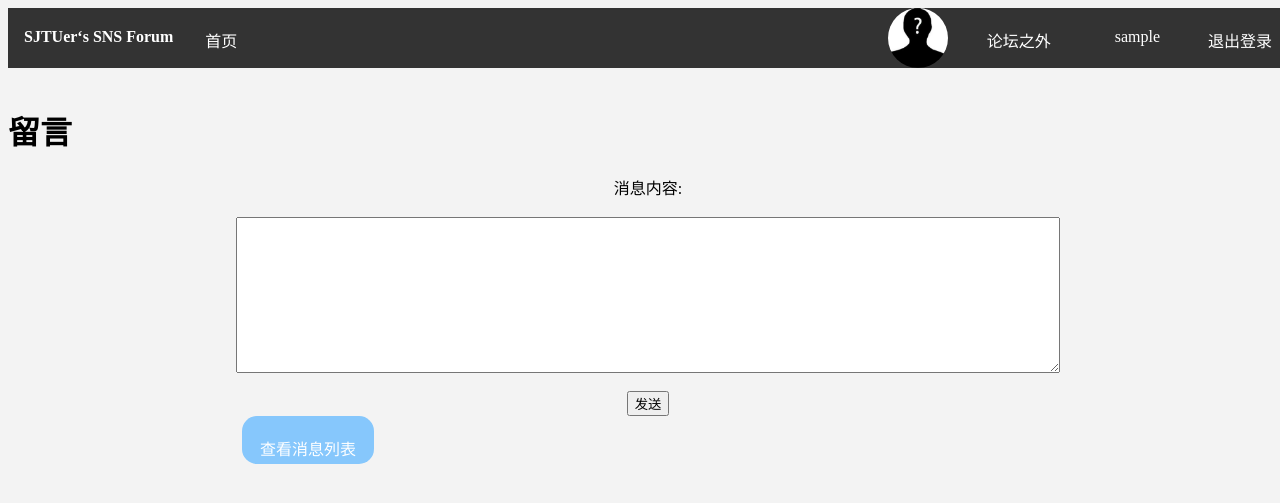
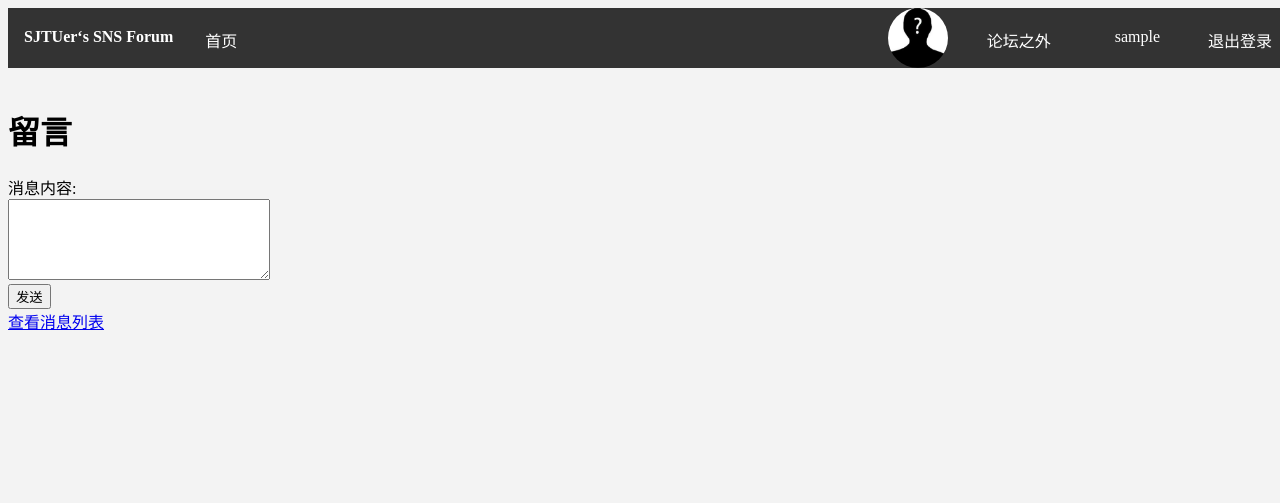
Before and after one commit to huoyanhuoyou/SNS_Forum, a Django app: a page that uses notif/templates/send_message.html in a window 1280 px wide. Shown: the top 503 px of the page. Run offline with Django 4.2, Linux system fonts and the light colour scheme; the visitor is signed in with stand-in values (Sample User, id 1); parts of the project's set-up code (start-up, migrations or seed data) failed here and were passed over.

Commit message:
Add files via upload

```diff
--- a/notif/templates/send_message.html
+++ b/notif/templates/send_message.html
@@ -1,38 +1,6 @@
 <!DOCTYPE html>
 <html lang="en">
 <head>
-    <style>
-
-    form {
-        display: flex;
-        flex-direction: column;
-        align-items: center;
-    }
-    .but{
-  padding: 14px 16px;
-  color: #fff;
-  border: none;
-  border-radius: 15px;
-  text-decoration: none;
-  background: #86c7fc;
-  position: absolute;
-  width: 100px;
-  height: 20px;
-  text-align: center;
-  line-height: 40px;
-  font-size: 16px;
-  margin-left: 300px;
-  transform: translateX(-50%);
-  display: flex;
-  flex-direction: column;
-  align-items: center;
-
-}
-
-.but:hover{
-  background-color: #6fffdb;
-}
-    </style>
     <meta charset="UTF-8">
     <link rel="icon" href="/static/img/bbs_demo_icon.ico"/>
     <title>编辑留言</title>
@@ -42,16 +10,22 @@
 {% block content %}
     <h1>留言</h1>
 
-
+    {% if messages %}
+        <ul>
+            {% for message in messages %}
+                <li>{{ 留言 }}</li>
+            {% endfor %}
+        </ul>
+    {% endif %}
 
     <form method="post">
         {% csrf_token %}
         <label for="content">消息内容:</label><br>
-        <textarea name="content" id="content" cols="100" rows="10"></textarea><br>
+        <textarea name="content" id="content" cols="30" rows="5"></textarea><br>
         <input type="submit" value="发送">
     </form>
 
-    <a class=but href="{% url 'notif:notiflist' %}">查看消息列表</a>
+    <a href="{% url 'notif:notiflist' %}">查看消息列表</a>
 {% endblock content %}
 </body>
 </html>
```
Also changed, not shown: notif/templates/bu.css (added, +19 -0 lines), notif/templates/list.html (+1 -7 lines).
